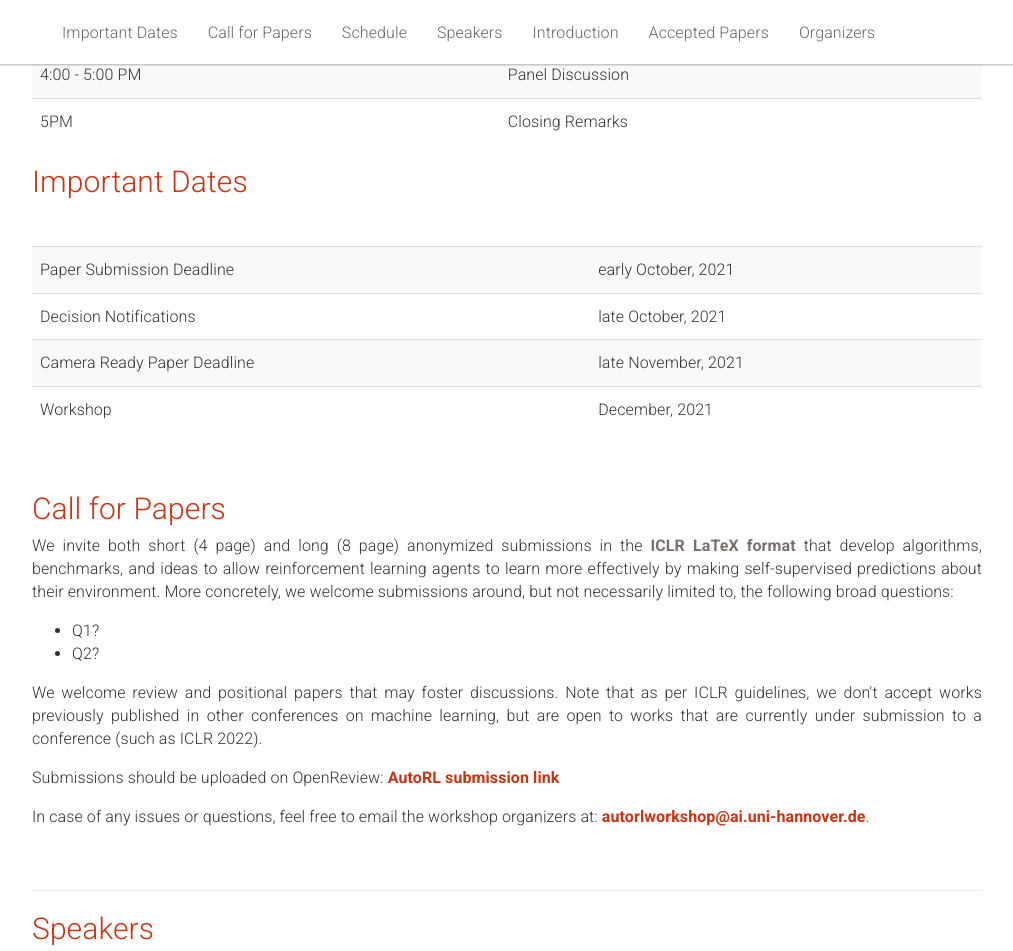
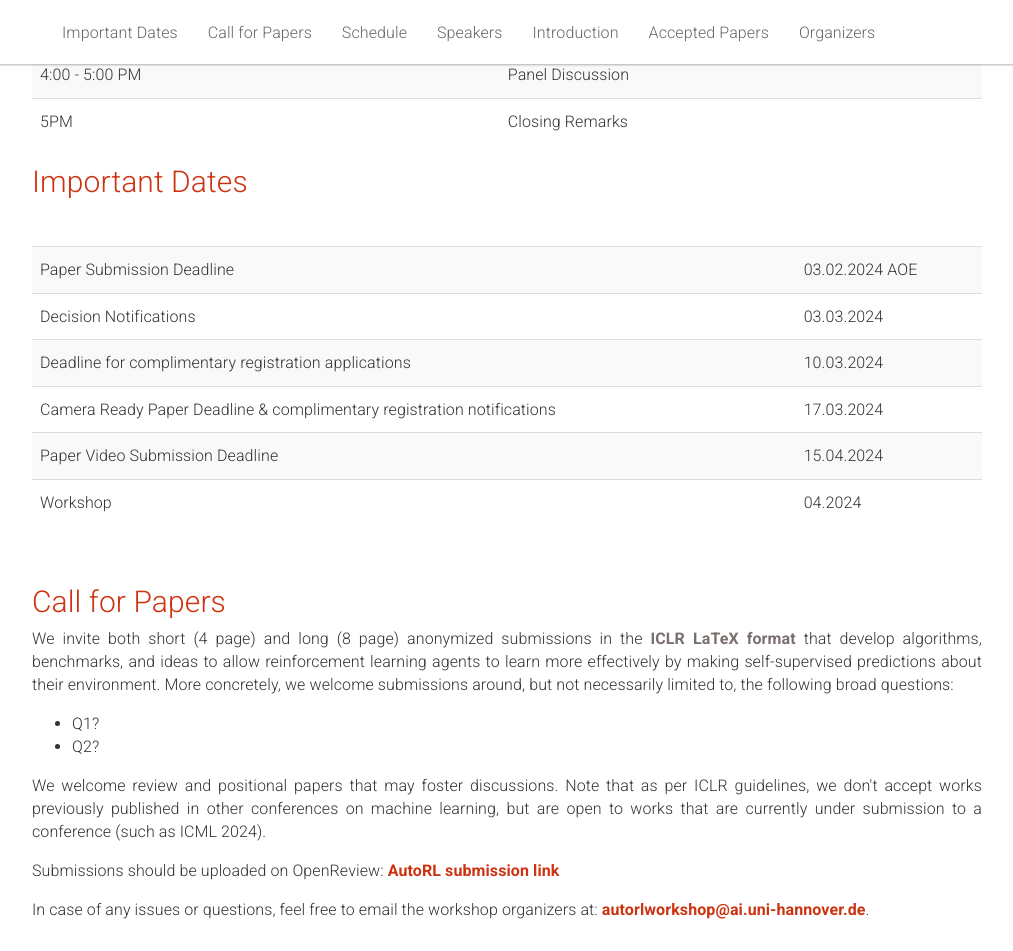
Before and after one commit to autorlworkshop/autorlworkshop.github.io, a Jekyll site: the page built from _pages/home.md, in a window 1280 px wide and 1400 px high, scrolled down 1690 px, cut to the strip 0-951 px from the top of the window. Shown: the whole strip, without its empty margins (133-1146 px from the left). Built offline with Jekyll 4.4.1, drawn with Linux system fonts in a browser that asks for light colours.

Commit message:
Update deadlines

```diff
--- a/_pages/home.md
+++ b/_pages/home.md
@@ -178,19 +178,27 @@ acknowledgements: ""
       <tbody>
         <tr>
           <td>Paper Submission Deadline</td>
-          <td>early October, 2021</td>
+          <td>03.02.2024 AOE</td>
         </tr>
         <tr>
           <td>Decision Notifications</td>
-          <td>late October, 2021 </td>
+          <td>03.03.2024</td>
         </tr>
         <tr>
-          <td>Camera Ready Paper Deadline</td>
-          <td>late November, 2021 </td>
+          <td>Deadline for complimentary registration applications</td>
+          <td>10.03.2024</td>
+        </tr>
+        <tr>
+          <td>Camera Ready Paper Deadline & complimentary registration notifications</td>
+          <td>17.03.2024</td>
+        </tr>
+        <tr>
+          <td>Paper Video Submission Deadline</td>
+          <td>15.04.2024</td>
         </tr>
         <tr>
           <td>Workshop</td>
-          <td>December, 2021</td>
+          <td>04.2024</td>
         </tr>
       </tbody>
     </table>
@@ -218,7 +226,7 @@ acknowledgements: ""
           </ul>
       </p>
       <p>We welcome review and positional papers that may foster discussions.
-       Note that as per ICLR guidelines, we don't accept works previously published in other conferences on machine learning, but are open to works that are currently under submission to a conference (such as ICLR 2022).</p>
+       Note that as per ICLR guidelines, we don't accept works previously published in other conferences on machine learning, but are open to works that are currently under submission to a conference (such as ICML 2024).</p>
 
       <p>
         Submissions should be uploaded on OpenReview: <a class="red" href="https://openreview.net/">AutoRL submission link</a>
```
